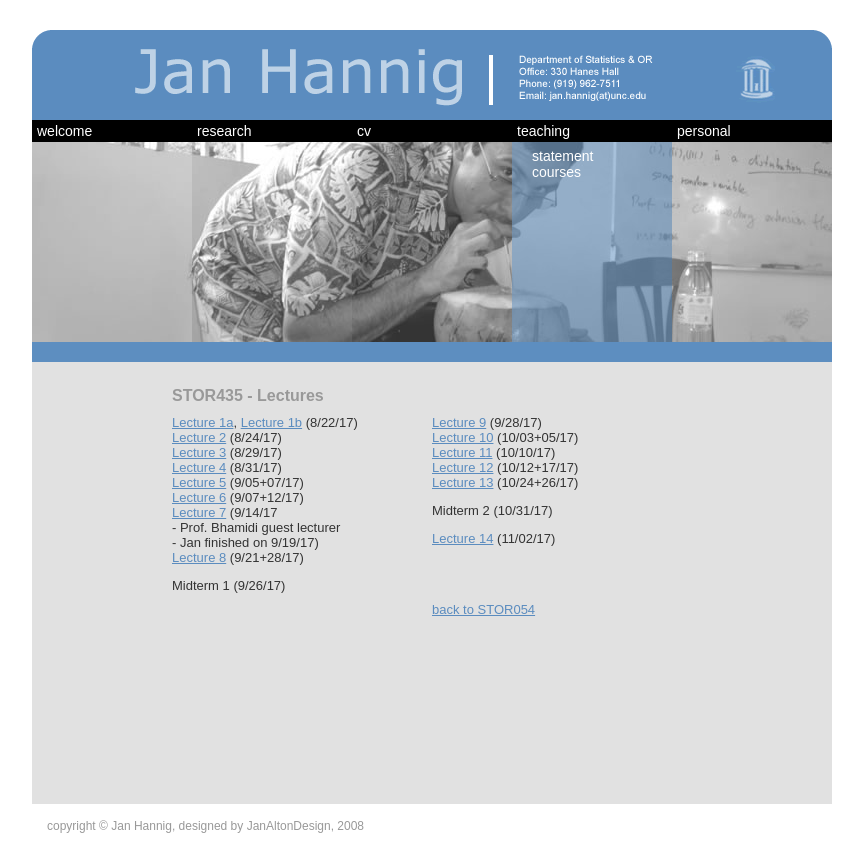
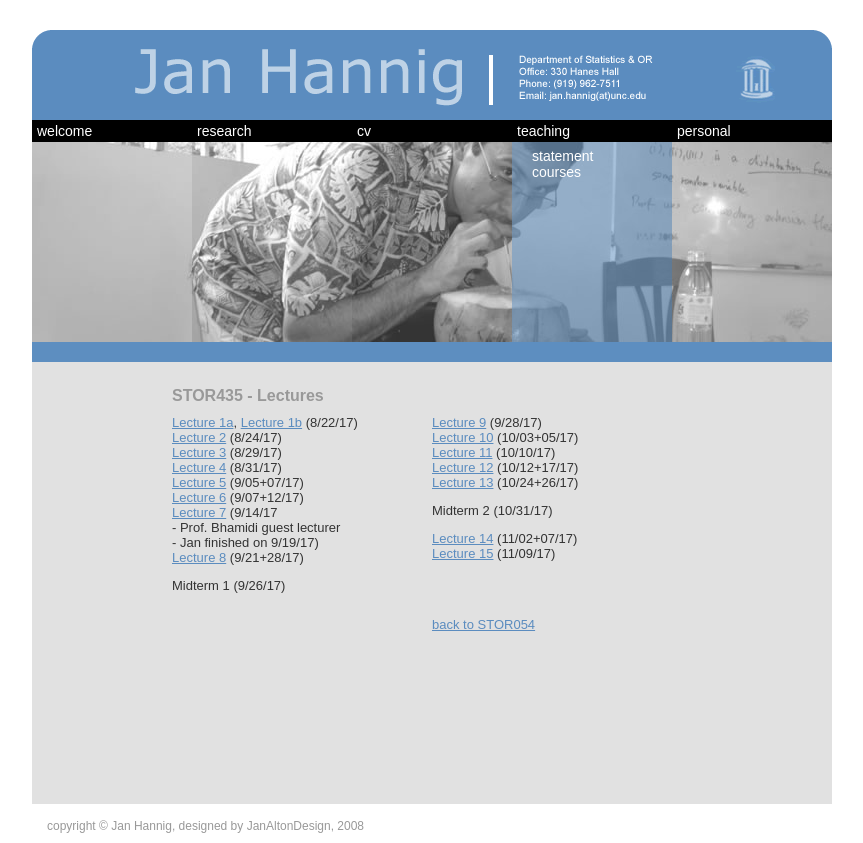
Before and after one commit to janhannig/website, a plain HTML site: page STOR435/stor435_lectures.html in a window 1280 px wide. Shown: the whole page, without its empty margins (208-1071 px from the left). Drawn offline with Linux system fonts and the light colour scheme.

Commit message:
HW10 in 654 and Lecture 14+15 udates in 435

```diff
--- a/STOR435/stor435_lectures.html
+++ b/STOR435/stor435_lectures.html
@@ -79,7 +79,8 @@
   <a href="lectures/Lecture12-continuousRVIII.pdf">Lecture 12</a> (10/12+17/17)  <br />
   <a href="lectures/Lecture13-JointlDistributionI.pdf">Lecture 13</a> (10/24+26/17)  </p>
 <p>Midterm 2 (10/31/17) </p>
-<p><a href="lectures/Lecture14-JointDistributionII.pdf">Lecture 14</a> (11/02/17) <br />
+<p><a href="lectures/Lecture14-JointDistributionII.pdf">Lecture 14</a> (11/02+07/17) <br />
+  <a href="lectures/Lecture15-JointDistributionIII.pdf">Lecture 15</a> (11/09/17)  <br />
 </p>
 <p>&nbsp;</p>
 <p><a href="index.html"><br />
```
Also changed, not shown: STOR654/stor654_homeworks.html (+1 -0 lines), 3 other files.
